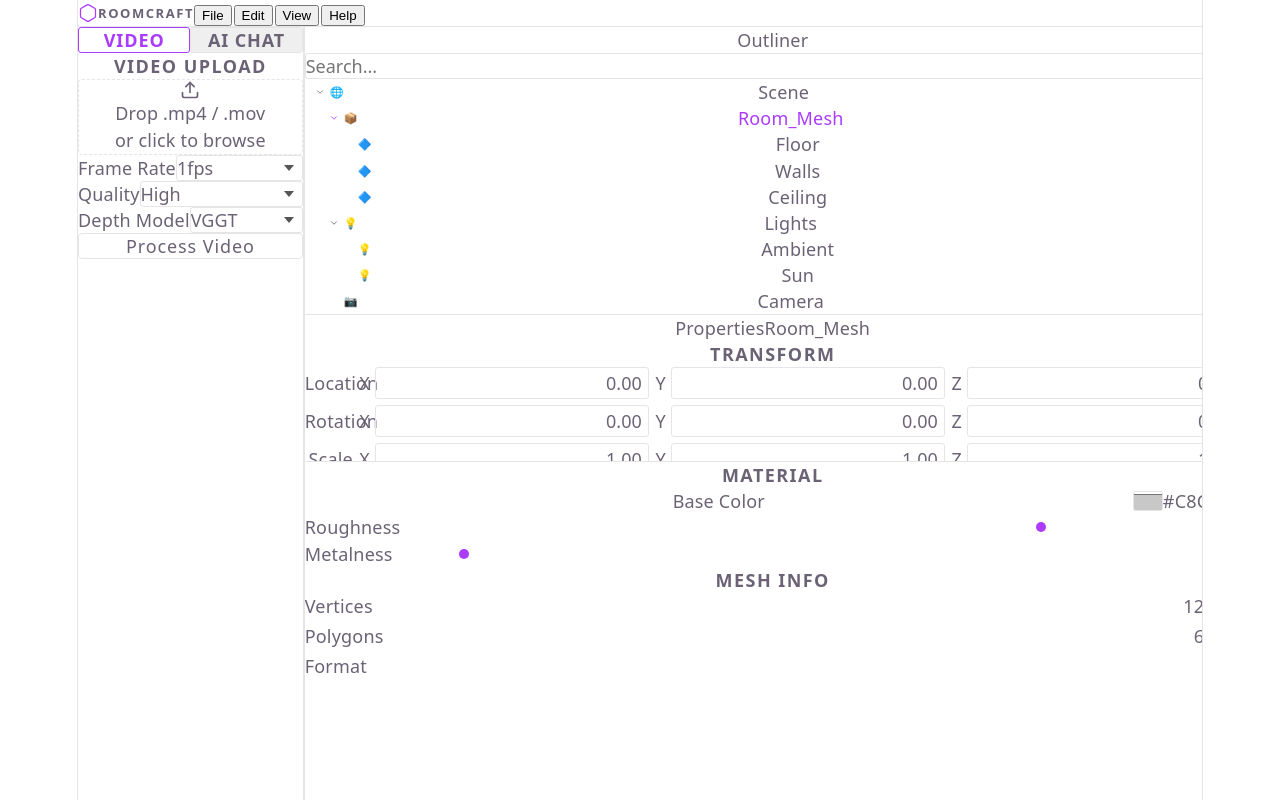
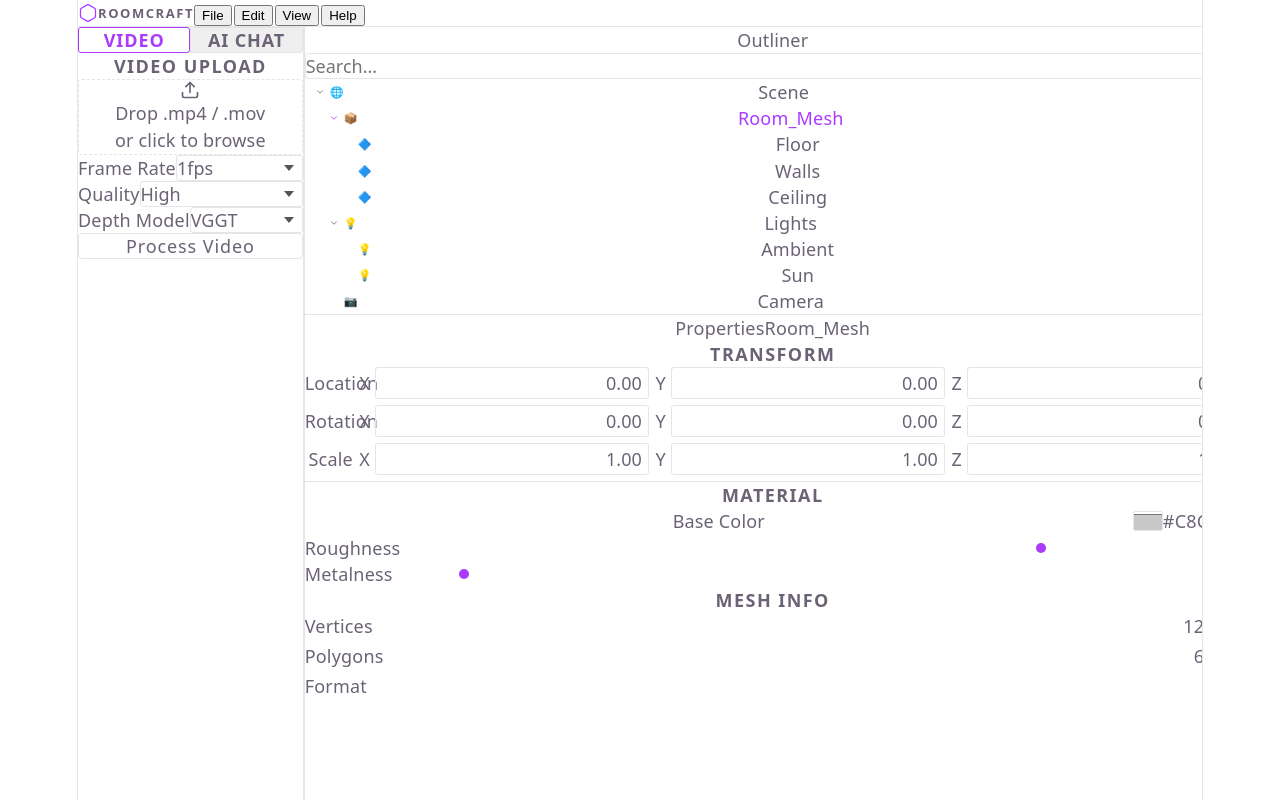
Before and after one commit to chengenli9/QuackHacks2026, a React (Vite) app in the folder roomcraft/: page / in a window 1280 px wide. Built offline with nearby package versions, Linux system fonts and the light colour scheme; the HTML template or start-up script is replaced by a standard one.

Commit message:
right pannel fix

```diff
--- a/roomcraft/src/components/RightPanel/RightPanel.module.css
+++ b/roomcraft/src/components/RightPanel/RightPanel.module.css
@@ -126,8 +126,8 @@
 
 .transformScroll {
   flex-shrink: 0;
-  overflow-y: auto;
-  max-height: 120px;
+  overflow-x: auto;
+  /* max-height: 120px; */
   padding: var(--space-sm) 0;
   border-bottom: 1px solid var(--border);
 }
```
